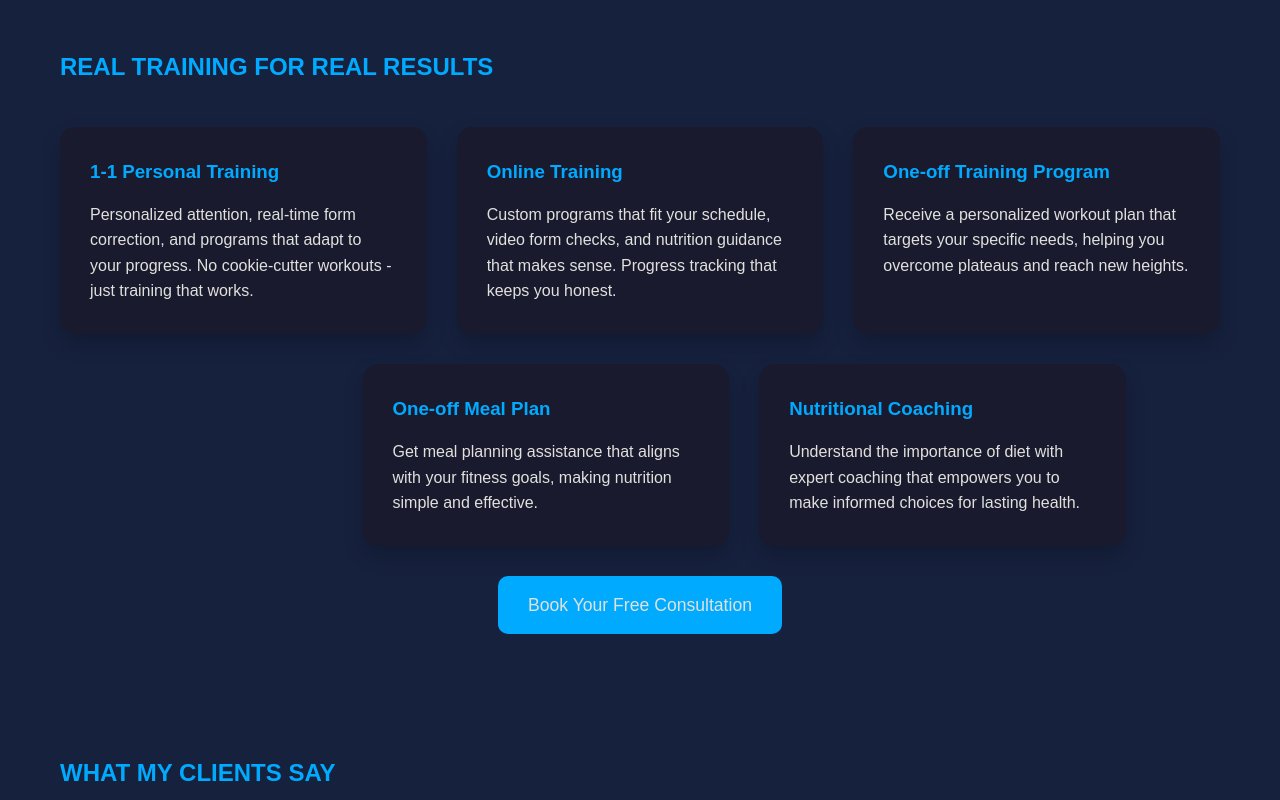
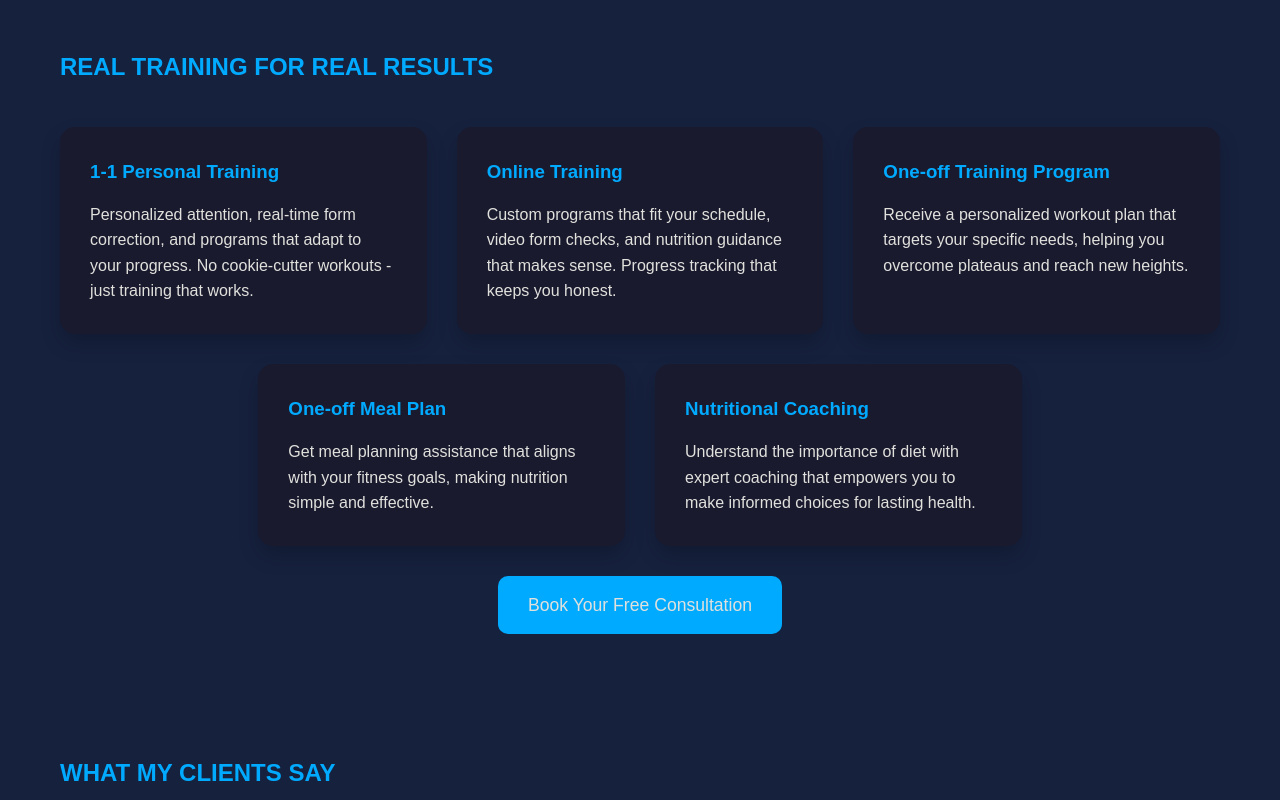
Before and after one commit to dsharpey/FJAkins, a plain HTML site: page index.html in a window 1280 px wide. Shown: the part 1660-2460 px from the top of the page. Drawn offline with Linux system fonts and the light colour scheme.

Commit message:
Update index.html

```diff
--- a/index.html
+++ b/index.html
@@ -179,9 +179,8 @@ h1, h2, h3 {
 }
 
 .card-container {
-    display: flex;
-    flex-wrap: wrap;
-    justify-content: center;
+    display: grid;
+    grid-template-columns: 1fr 1fr 1fr 1fr 1fr 1fr; /* 6 columns for precise positioning */
     gap: 30px;
     margin-top: 40px;
     max-width: 1200px;
@@ -189,23 +188,18 @@ h1, h2, h3 {
     margin-right: auto;
 }
 
+.card:nth-child(1) { grid-column: 1 / 3; } /* Spans columns 1-2 */
+.card:nth-child(2) { grid-column: 3 / 5; } /* Spans columns 3-4 */
+.card:nth-child(3) { grid-column: 5 / 7; } /* Spans columns 5-6 */
+.card:nth-child(4) { grid-column: 2 / 4; } /* Spans columns 2-3 (centered) */
+.card:nth-child(5) { grid-column: 4 / 6; } /* Spans columns 4-5 (centered) */
+
 .card {
-    flex: 0 0 calc(33.333% - 20px); /* Top 3 cards take 1/3 width each */
     background: var(--primary-color);
     padding: 30px;
     border-radius: 15px;
     transition: transform 0.3s ease;
     box-shadow: 0 10px 20px rgba(0, 0, 0, 0.2);
-}
-
-/* Force bottom 2 cards to center */
-.card:nth-child(4) {
-    flex: 0 0 calc(33.333% - 20px);
-    margin-left: calc(16.666% + 15px); /* Centers the 4th card */
-}
-
-.card:nth-child(5) {
-    flex: 0 0 calc(33.333% - 20px);
 }
 
 .card:hover {
```
